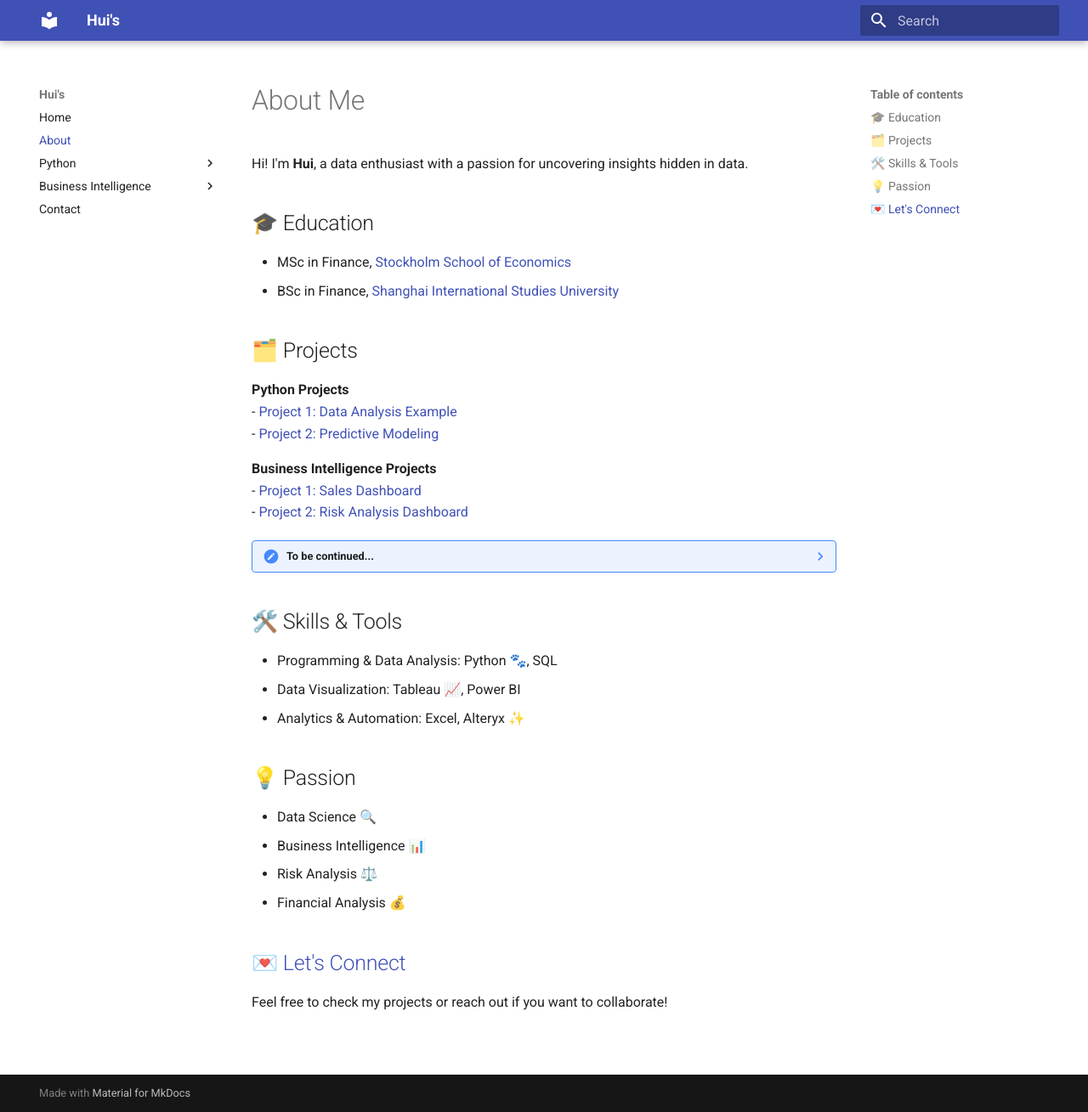
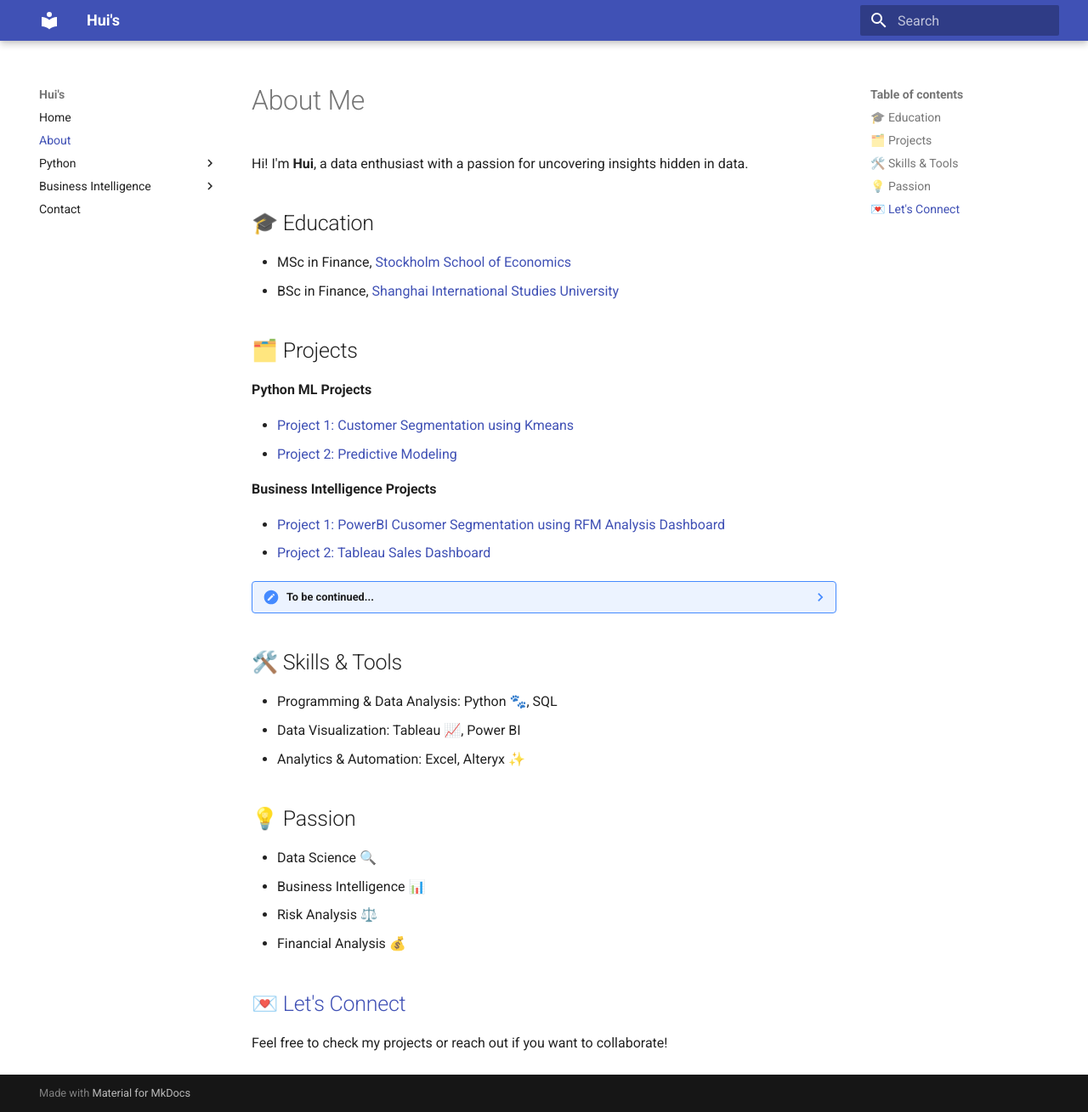
Before and after one commit to Huistorical/my-portfolio, an MkDocs documentation site: the page built from docs/about.md, in a window 1280 px wide and 1309 px high. Shown: the whole window at 85% size. Built offline with MkDocs 1.6.1 and Material for MkDocs 9.7.7, drawn with Linux system fonts in a browser that asks for light colours.

Commit message:
fixed typos

```diff
--- a/docs/about.md
+++ b/docs/about.md
@@ -8,13 +8,15 @@ Hi! I'm **Hui**, a data enthusiast with a passion for uncovering insights hidden
 
 ## 🗂️ Projects
 
-**Python Projects**
-- [Project 1: Data Analysis Example](projects/python_project1.md)
+**Python ML Projects**
+
+- [Project 1: Customer Segmentation using Kmeans](projects/python_project1.md)
 - [Project 2: Predictive Modeling](projects/python_project2.md)
 
 **Business Intelligence Projects**
-- [Project 1: Sales Dashboard](projects/bi_project1.md)
-- [Project 2: Risk Analysis Dashboard](projects/bi_project2.md)
+
+- [Project 1: PowerBI Cusomer Segmentation using RFM Analysis Dashboard](projects/bi_project1.md)
+- [Project 2: Tableau Sales Dashboard](projects/bi_project2.md)
 
 ??? note "To be continued..."
     have a nice day :)!
```
Also changed, not shown: docs/index.md (line endings or trailing spaces), site/404.html, site/about/index.html, site/contact/index.html, site/img/RFM.png (added), site/index.html, site/projects/bi_project1/index.html, site/projects/bi_project2/index.html, site/projects/python_project1/index.html, site/projects/python_project2/index.html, site/search/search_index.json, site/sitemap.xml, 1 other file.
